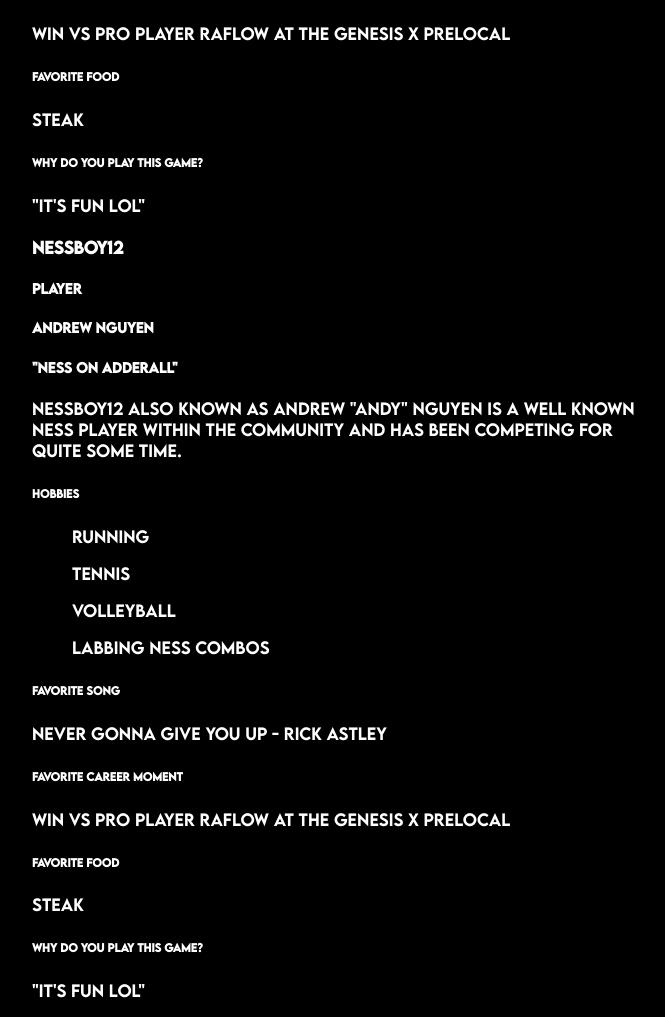
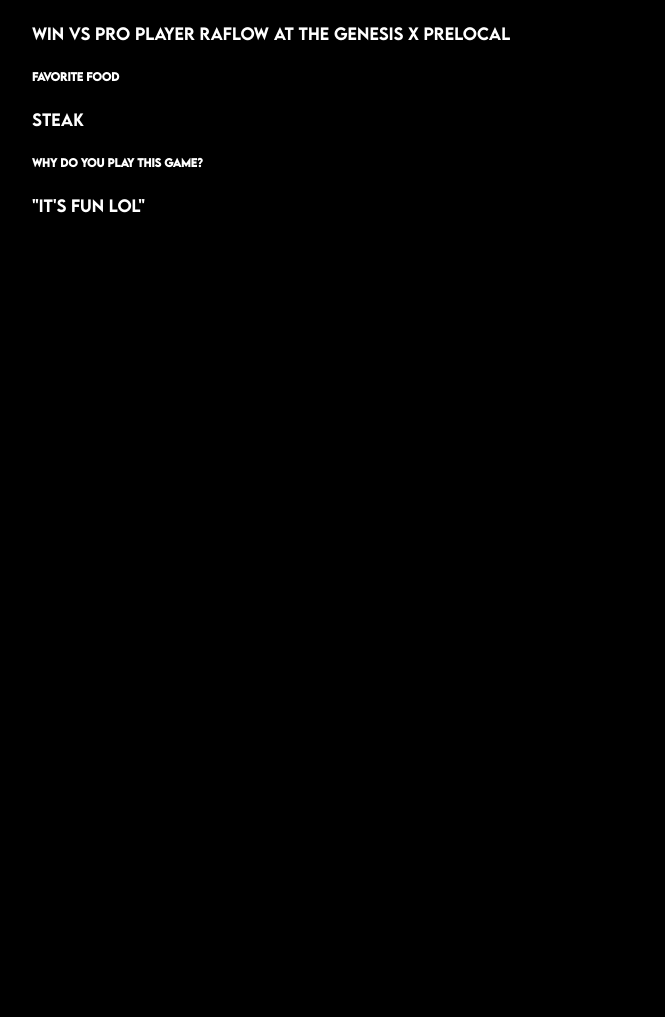
Before and after one commit to pkflash/saltesports, a Django app: page /salt/members/nessboy12 in a window 1280 px wide. Shown: the part 950-1967 px from the top of the page, without its empty margins (292-957 px from the left). After the commit the page ends 1163 px from the top, so only its background shows below. Run offline with Django 5.2, Linux system fonts and the light colour scheme.

Commit message:
fixed some stuff

```diff
--- a/salt/templates/salt/members/nessboy12.html
+++ b/salt/templates/salt/members/nessboy12.html
@@ -21,25 +21,5 @@
         <h6>favorite food</h6>
             <p>steak</p>
         <h6>why do you play this game?</h6>
-            <p>"it's fun LOL"</p><h4>nessboy12</h4>
-            <h5>player</h5>
-            <h5>andrew nguyen</h5>
-            <h5>"ness on adderall"</h5>
-                <p>nessboy12 also known as andrew "andy" nguyen is a well known ness player within the community and has been competing for quite some time. </p>
-            <h6>hobbies</h6>
-                <p>
-                    <ul>running</ul>
-                    <ul>tennis</ul>
-                    <ul>volleyball</ul>
-                    <ul>labbing ness combos</ul>
-                </p>
-            <h6>favorite song</h6>
-                <p>never gonna give you up - rick astley</p>
-            <h6>favorite career moment</h6>
-                <p>win vs pro player raflow at the genesis x prelocal</p>
-            <h6>favorite food</h6>
-                <p>steak</p>
-            <h6>why do you play this game?</h6>
-                <p>"it's fun LOL"</p>
-
+            <p>"it's fun LOL"</p>
 {% endblock %}
```
Also changed, not shown: salt/templates/salt/members/marsbars.html (+18 -0 lines).
